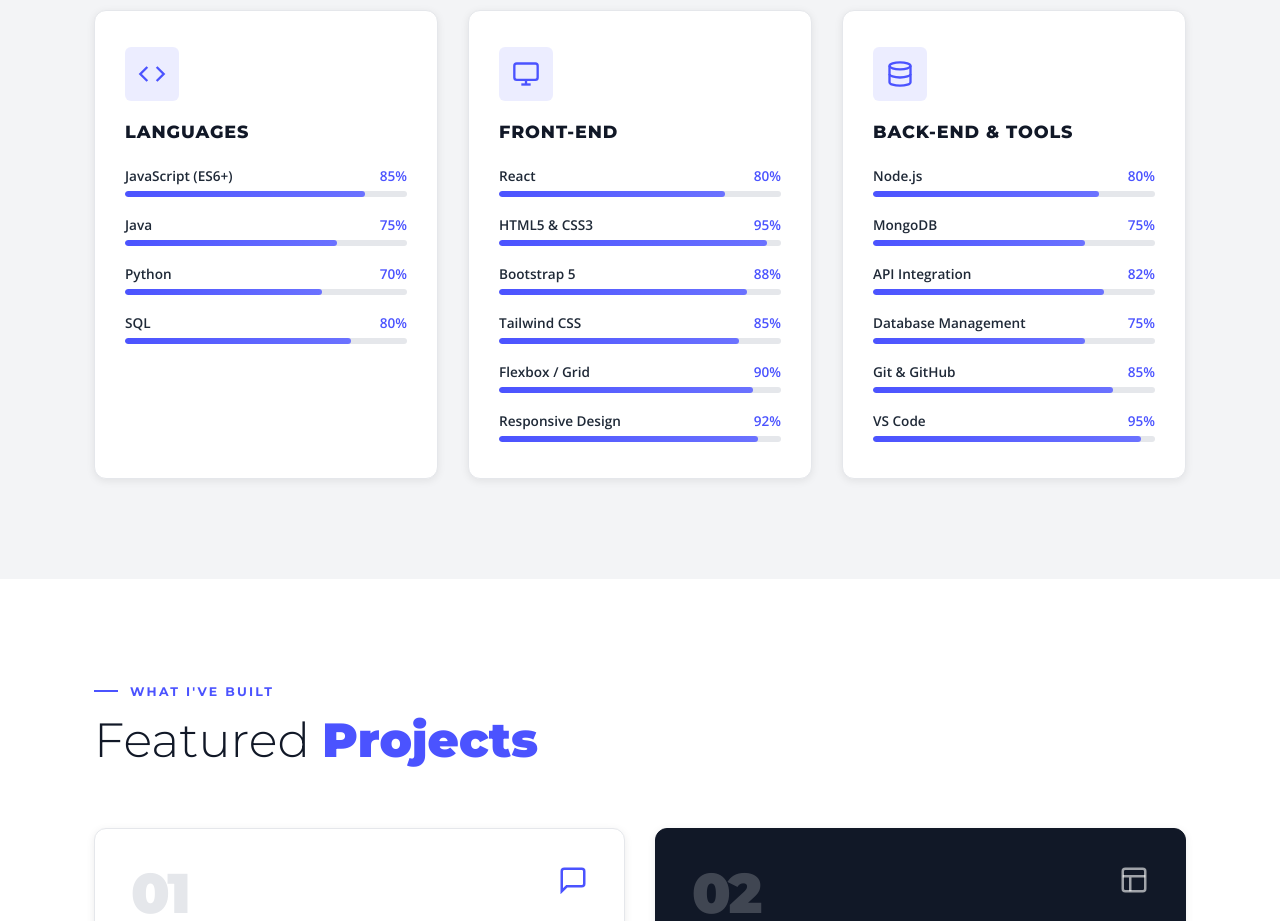
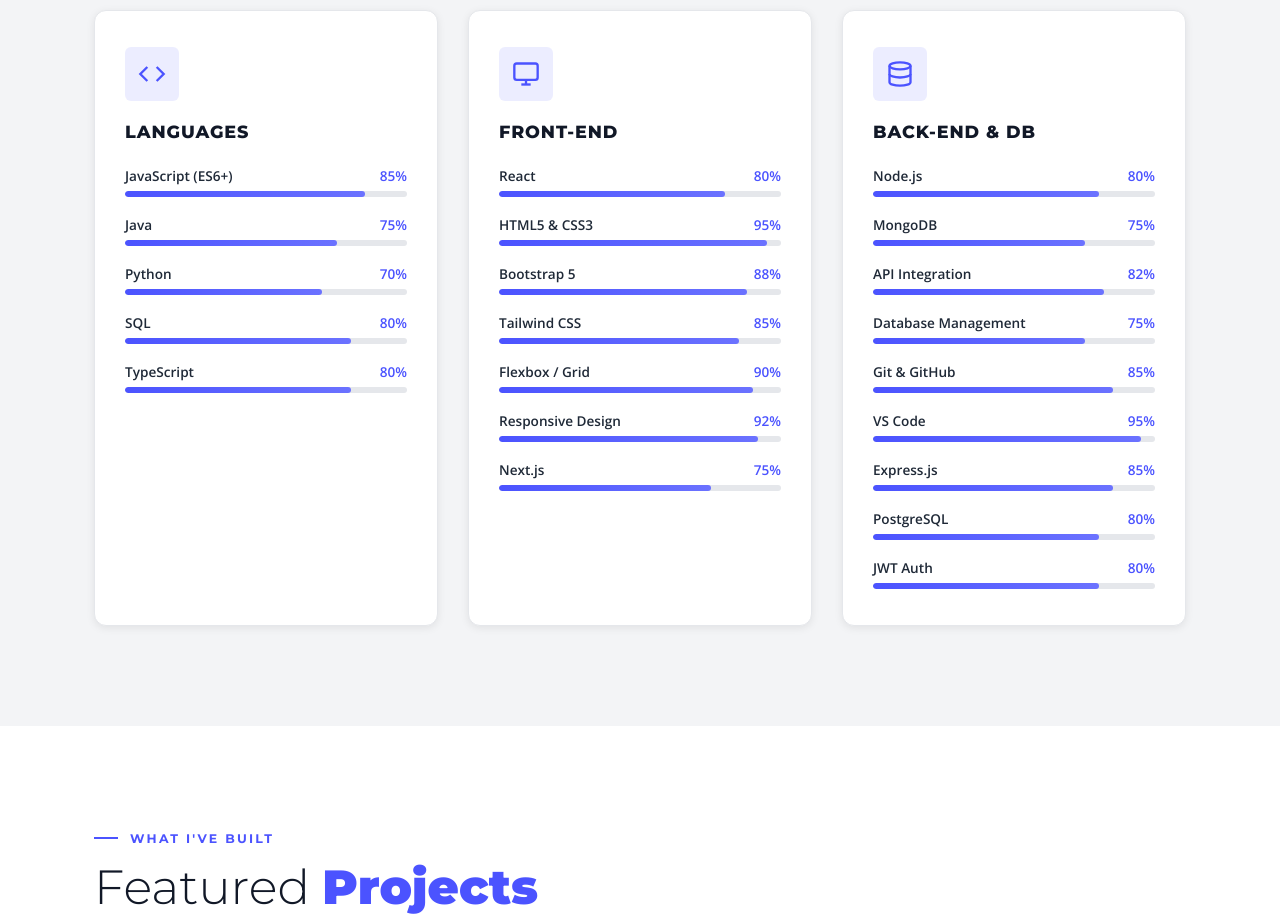
Before and after one commit to am7330226-ctrl/abhay-portfolio, a plain HTML site: page index.html in a window 1280 px wide. Shown: the part 1840-2761 px from the top of the page. Drawn offline with nearby package versions, Linux system fonts and the light colour scheme.

Commit message:
feat: add TypeScript, Next.js, Express.js, PostgreSQL, and JWT Auth to skills section and rename category to Back-End & DB

```diff
--- a/index.html
+++ b/index.html
@@ -185,6 +185,12 @@
                                     <div class="bar-fill" data-width="80"></div>
                                 </div>
                             </div>
+                            <div class="skill-bar-item">
+                                <div class="skill-bar-head"><span>TypeScript</span><span>80%</span></div>
+                                <div class="bar-track">
+                                    <div class="bar-fill" data-width="80"></div>
+                                </div>
+                            </div>
                         </div>
                     </div>
 
@@ -235,6 +241,12 @@
                                     <div class="bar-fill" data-width="92"></div>
                                 </div>
                             </div>
+                            <div class="skill-bar-item">
+                                <div class="skill-bar-head"><span>Next.js</span><span>75%</span></div>
+                                <div class="bar-track">
+                                    <div class="bar-fill" data-width="75"></div>
+                                </div>
+                            </div>
                         </div>
                     </div>
 
@@ -247,7 +259,7 @@
                                 <path d="M3 5v14c0 1.66 4 3 9 3s9-1.34 9-3V5" />
                             </svg>
                         </div>
-                        <h3>Back-End & Tools</h3>
+                        <h3>Back-End & DB</h3>
                         <div class="skill-bars">
                             <div class="skill-bar-item">
                                 <div class="skill-bar-head"><span>Node.js</span><span>80%</span></div>
@@ -283,6 +295,24 @@
                                 <div class="skill-bar-head"><span>VS Code</span><span>95%</span></div>
                                 <div class="bar-track">
                                     <div class="bar-fill" data-width="95"></div>
+                                </div>
+                            </div>
+                            <div class="skill-bar-item">
+                                <div class="skill-bar-head"><span>Express.js</span><span>85%</span></div>
+                                <div class="bar-track">
+                                    <div class="bar-fill" data-width="85"></div>
+                                </div>
+                            </div>
+                            <div class="skill-bar-item">
+                                <div class="skill-bar-head"><span>PostgreSQL</span><span>80%</span></div>
+                                <div class="bar-track">
+                                    <div class="bar-fill" data-width="80"></div>
+                                </div>
+                            </div>
+                            <div class="skill-bar-item">
+                                <div class="skill-bar-head"><span>JWT Auth</span><span>80%</span></div>
+                                <div class="bar-track">
+                                    <div class="bar-fill" data-width="80"></div>
                                 </div>
                             </div>
                         </div>
```
